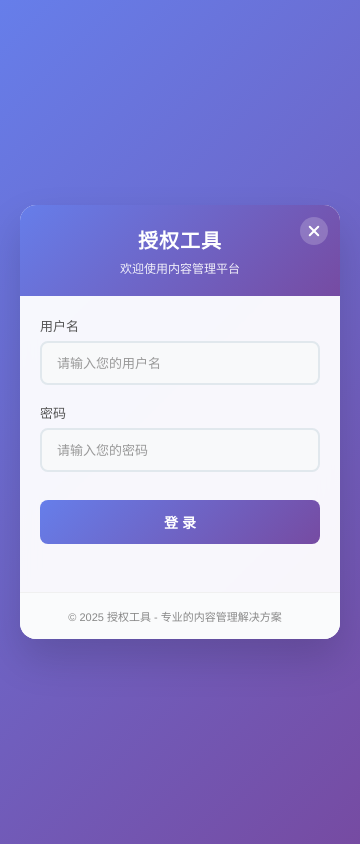
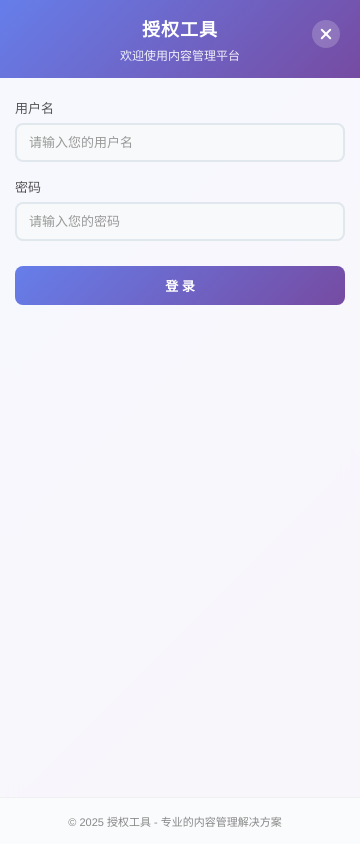
Before and after one commit to L1v2y3b4/ai_electron, an Electron app: page renderer/login.html in a window 360 px wide. Drawn offline with Linux system fonts and the light colour scheme; no server answers.

Commit message:
样式调整

```diff
--- a/renderer/login.html
+++ b/renderer/login.html
@@ -20,18 +20,26 @@
       align-items: center;
       min-height: 100vh;
       color: #333;
+      margin: 0;
+      padding: 0;
+      overflow: hidden;
     }
 
     .login-container {
-      width: 320px;
+      width: 100vw;
+      height: 100vh;
       background: rgba(255, 255, 255, 0.95);
       backdrop-filter: blur(10px);
-      border-radius: 16px;
-      box-shadow: 0 20px 40px rgba(0, 0, 0, 0.15);
+      border-radius: 0;
+      box-shadow: none;
       overflow: hidden;
       position: relative;
       z-index: 10;
       animation: slideUp 0.6s ease-out;
+      display: flex;
+      flex-direction: column;
+      min-width: 0;
+      min-height: 0;
     }
 
     @keyframes slideUp {
@@ -48,9 +56,9 @@
 
     /* 关闭按钮样式 */
     .close-btn {
-      position: absolute;
-      top: 12px;
-      right: 12px;
+      position: fixed;
+      top: 20px;
+      right: 20px;
       width: 28px;
       height: 28px;
       background: rgba(255, 255, 255, 0.2);
@@ -100,6 +108,8 @@
       text-align: center;
       padding: 25px 20px;
       position: relative;
+      flex-shrink: 0;
+      min-height: 0;
     }
 
     .login-header h1 {
@@ -120,11 +130,18 @@
 
     .login-body {
       padding: 25px 25px 20px;
+      flex: 1;
+      display: flex;
+      flex-direction: column;
+      justify-content: center;
+      min-height: 0;
+      overflow: hidden;
     }
 
     .input-group {
       margin-bottom: 18px;
       position: relative;
+      min-width: 0;
     }
 
     .input-group label {
@@ -144,6 +161,8 @@
       transition: all 0.3s ease;
       background: #f8f9fa;
       color: #333;
+      box-sizing: border-box;
+      min-width: 0;
     }
 
     .input-group input:focus {
@@ -231,6 +250,7 @@
       color: #888;
       border-top: 1px solid #f0f0f0;
       background: #fafbfc;
+      flex-shrink: 0;
     }
 
     .spinner {
@@ -254,20 +274,59 @@
     /* 响应式设计 */
     @media (max-width: 480px) {
       .login-container {
-        width: 90%;
-        margin: 20px;
+        width: 100vw;
+        height: 100vh;
+        margin: 0;
+        padding: 0;
       }
 
       .login-body {
-        padding: 20px 20px 15px;
+        padding: 15px 15px 10px;
+        justify-content: flex-start;
+        padding-top: 20px;
       }
 
       .login-header {
-        padding: 20px 20px;
+        padding: 15px 15px;
       }
 
       .login-header h1 {
-        font-size: 20px;
+        font-size: 18px;
+      }
+
+      .input-group {
+        margin-bottom: 15px;
+      }
+
+      .input-group input {
+        padding: 10px 12px;
+        font-size: 13px;
+      }
+
+      .login-btn {
+        padding: 10px;
+        font-size: 13px;
+      }
+    }
+
+    /* 超小屏幕适配 */
+    @media (max-width: 320px) {
+      .login-body {
+        padding: 10px 10px 5px;
+      }
+
+      .login-header {
+        padding: 10px 10px;
+      }
+
+      .input-group input {
+        padding: 8px 10px;
+        font-size: 12px;
+      }
+
+      .login-btn {
+        padding: 8px;
+        font-size: 12px;
       }
     }
 
```
Also changed, not shown: main.js (+11 -11 lines).
